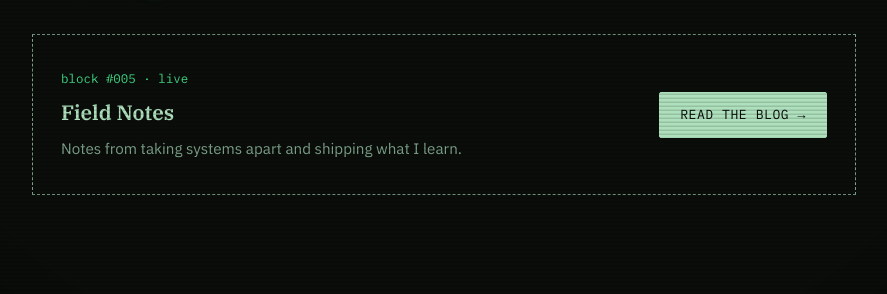
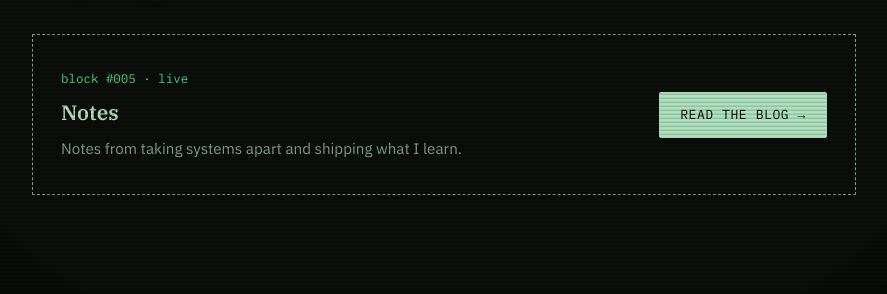
Before and after one commit to Staranony/Staranony.github.io, a Jekyll site: the page index.html, which Jekyll copies as it is, in a window 1280 px wide and 900 px high, scrolled down 1956 px. Shown: the part 445-739 px from the top of the window, without its empty margins (196-1083 px from the left). Built offline with Jekyll 4.4.1, drawn with Linux system fonts in a browser that asks for light colours.

Commit message:
Change 'Field Notes' heading to 'Notes'

```diff
--- a/index.html
+++ b/index.html
@@ -357,7 +357,7 @@
   <div class="project-block">
     <div>
       <span class="pid">block #005 · live</span>
-      <h3>Field Notes</h3>
+      <h3>Notes</h3>
       <p>Notes from taking systems apart and shipping what I learn.</p>
     </div>
     <a class="btn btn-primary" href="/blog/">Read the blog →</a>
```
